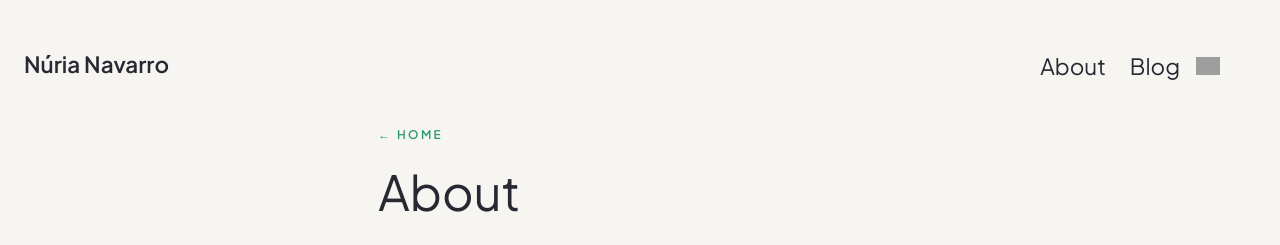
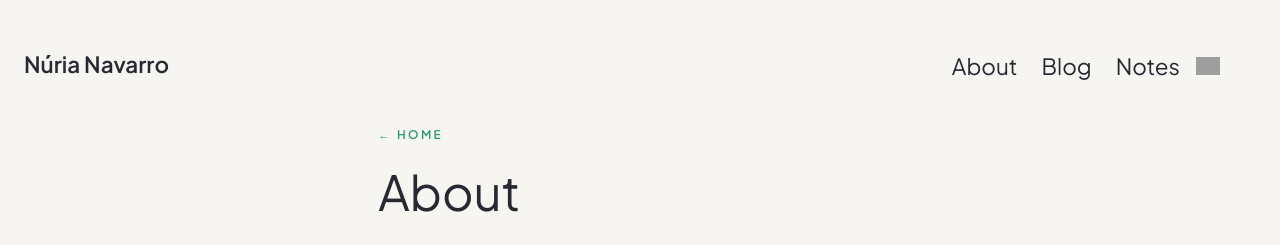
Before and after one commit to nurianav/nurianav.github.io, a Jekyll site: the page built from pages/about.md, in a window 1280 px wide and 900 px high. Shown: the top 245 px of the window. Built offline with Jekyll 4.4.1, drawn with Linux system fonts in a browser that asks for light colours; grey boxes are pictures that could not be loaded.

Commit message:
Changed my mind wrt Notes / Blog

```diff
--- a/_includes/Backlinks.html
+++ b/_includes/Backlinks.html
@@ -60,7 +60,7 @@
 {%- assign display_class = 'show' -%}
 {%- endif -%}
 <div class="related {{display_class}}" id="jekyll-seamless-backlinks">
-    <h5 class="meta-title centre-title">Links to this post</h5>
+    <h5 class="meta-title centre-title">Links to this note</h5>
     <div class="related-wrapper">
         {%- for note in site.notes -%}
         {%- if note.url != page.url -%}
--- a/_includes/Feed.html
+++ b/_includes/Feed.html
@@ -36,7 +36,7 @@
     {%- if site.preferences.search.enabled -%}
         <!-- search bar -->
         <div class="block">
-            <input class="input is-medium" type="text" placeholder="Search posts..." id="search-input" autocomplete="off">
+            <input class="input is-medium" type="text" placeholder="Search notes and posts..." id="search-input" autocomplete="off">
             <div id="search-results" class="search-results"></div>
         </div>
         <script type="text/javascript" src="{{ site.baseurl }}/assets/js/vendor/lunr.min.js"></script>
--- a/_includes/Nav.html
+++ b/_includes/Nav.html
@@ -56,8 +56,11 @@
         <a href="{{'/about' | relative_url}}" class="navbar-item">
           About
         </a>
+        <a href="{{'/blog' | relative_url}}" class="navbar-item">
+          Blog
+        </a>
         <a href="{{'/notes' | relative_url}}" class="navbar-item">
-          Blog
+          Notes
         </a>
         <!--a href="https://github.com/Jekyll-Garden/jekyll-garden.github.io" target="_blank" class="navbar-item">
           Github
--- a/pages/about.md
+++ b/pages/about.md
@@ -9,7 +9,7 @@ I was born and raised in Catalonia. In 2020 I finished my BSc in Theoretical Phy
 
 The topics I find most exciting are General Relativity and Quantum Field Theory and I’m interested in pursuing an academic career in High Energy Physics, in particular String Theory and other quantum gravity theories. Check my <a href="{{'/assets/docs/NuriaNavarro_CV.pdf' | relative_url}}" target="_blank">CV</a>.
 
-However, my passion and curiosity goes well beyond physics. Check out my <a href="{{'/notes' | relative_url}}">blog</a> to read some of my thoughts and experiences as I try to navigate life and become a better human, or keep reading about my interests and other projects.
+However, my passion and curiosity goes well beyond physics. Check out my <a href="{{'/blog' | relative_url}}">blog</a> to read some of my thoughts and experiences as I try to navigate life and become a better human, or keep reading about my interests and other projects.
 
 # Interests
 
```
Also changed, not shown: pages/blog.md (added, +8 -0 lines), pages/notes.md (+1 -3 lines), pages/posts.md (+1 -0 lines), 2 other files.
